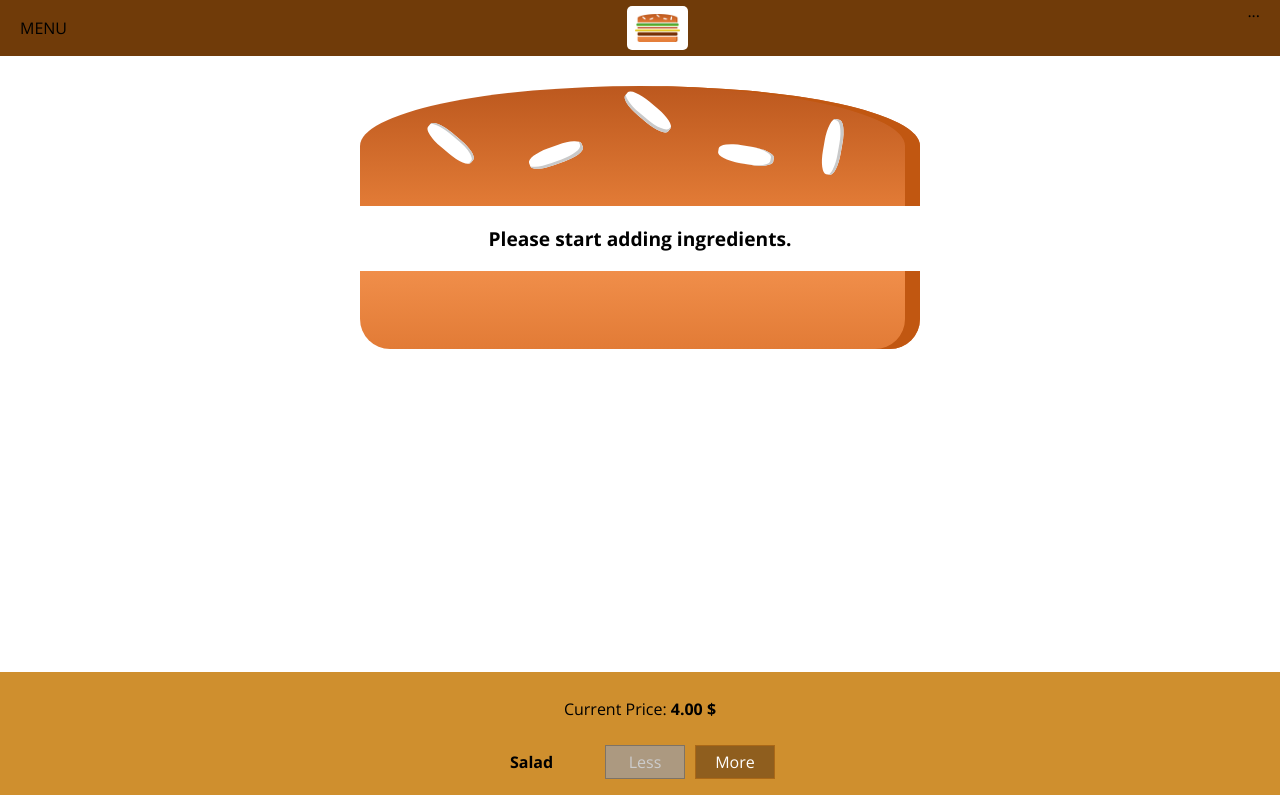
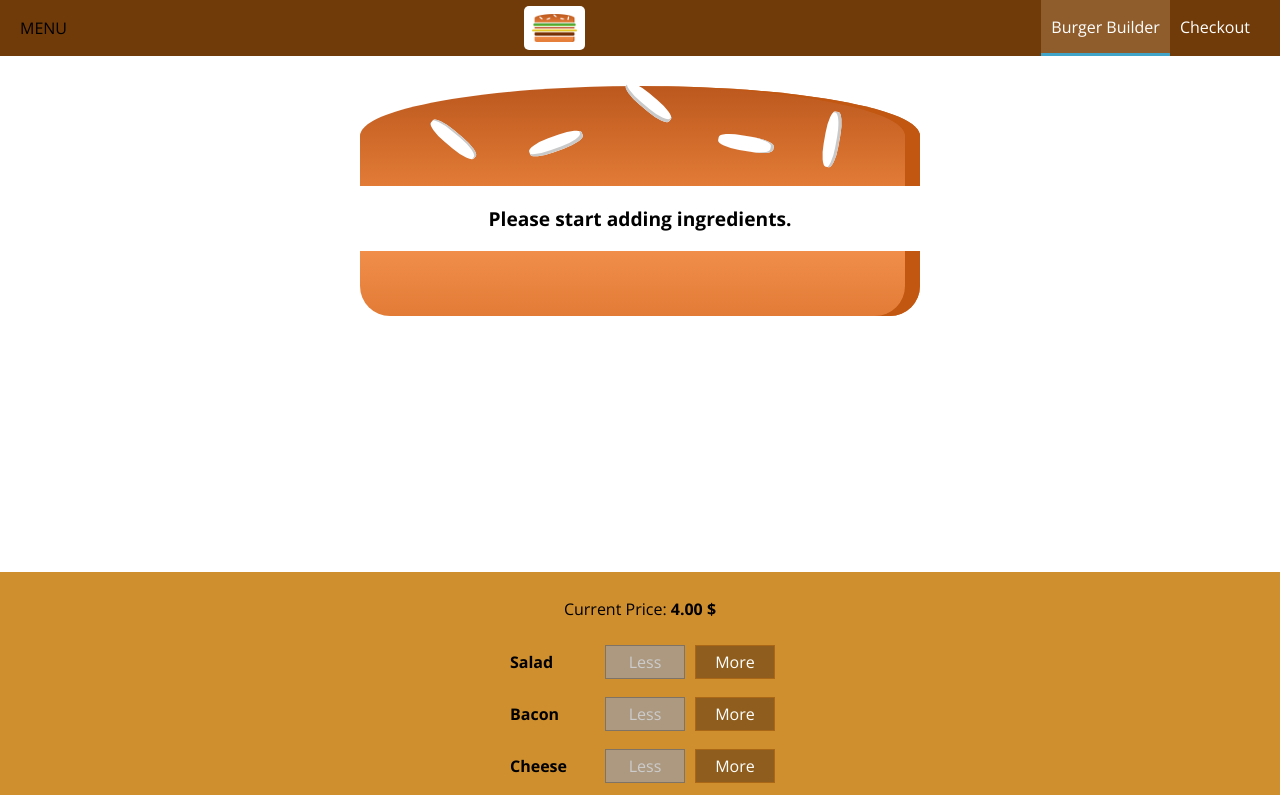
Before and after one commit to fakhriyusifli/burger-builder-app, a React (Create React App) app: page / in a window 1280 px wide. Shown: the top 795 px of the page. Built offline with nearby package versions, Linux system fonts and the light colour scheme.

Commit message:
navigationItems added

```diff
--- a/src/components/Burger/Burger.module.css
+++ b/src/components/Burger/Burger.module.css
@@ -25,6 +25,6 @@
 @media (min-width: 1000px) and (min-height: 700px) {
   .Burger {
     width: 700px;
-    height: 600px;
+    height: 500px;
   }
 }
--- /dev/null
+++ b/src/components/Navigation/NavigationItems/NavigationItem/NavigationItem.js
@@ -0,0 +1,12 @@
+import React from "react";
+import classes from "./NavigationItem.module.css";
+
+const navigationItem = (props) => (
+  <li className={classes.NavigationItem}>
+    <a href={props.link} className={props.active ? classes.active : null}>
+      {props.children}
+    </a>
+  </li>
+);
+
+export default navigationItem;
--- /dev/null
+++ b/src/components/Navigation/NavigationItems/NavigationItem/NavigationItem.module.css
@@ -0,0 +1,25 @@
+.NavigationItem {
+  margin: 0;
+  box-sizing: border-box;
+  display: flex;
+  height: 100%;
+  align-items: center;
+}
+
+.NavigationItem a {
+  color: white;
+  text-decoration: none;
+  height: 100%;
+  padding: 16px 10px;
+  border-bottom: 4px solid transparent;
+  box-sizing: border-box;
+  display: block;
+}
+
+.NavigationItem a:hover,
+.NavigationItem a:active,
+.NavigationItem a.active {
+  background-color: #8f5c2c;
+  border-bottom: solid #40a4c8;
+  color: white;
+}
--- /dev/null
+++ b/src/components/Navigation/NavigationItems/NavigationItems.js
@@ -0,0 +1,14 @@
+import React from "react";
+import classes from "./NavigationItems.module.css";
+import NavigationItem from "./NavigationItem/NavigationItem";
+
+const navigationItems = () => (
+  <ul className={classes.NavigationItems}>
+    <NavigationItem link="/" active>
+      Burger Builder
+    </NavigationItem>
+    <NavigationItem link="/">Checkout</NavigationItem>
+  </ul>
+);
+
+export default navigationItems;
--- /dev/null
+++ b/src/components/Navigation/NavigationItems/NavigationItems.module.css
@@ -0,0 +1,8 @@
+.NavigationItems {
+  margin: 0;
+  padding: 0;
+  list-style: none;
+  display: flex;
+  align-items: center;
+  height: 100%;
+}
--- a/src/components/Navigation/Toolbar/Toolbar.js
+++ b/src/components/Navigation/Toolbar/Toolbar.js
@@ -1,12 +1,15 @@
 import React from "react";
 import classes from "./Toolbar.module.css";
 import Logo from "../../Logo/Logo";
+import NavigationItems from "../NavigationItems/NavigationItems";
 
 const toolbar = () => (
   <header className={classes.Toolbar}>
     <div>MENU</div>
     <Logo />
-    <nav>...</nav>
+    <nav>
+      <NavigationItems />
+    </nav>
   </header>
 );
 
```
